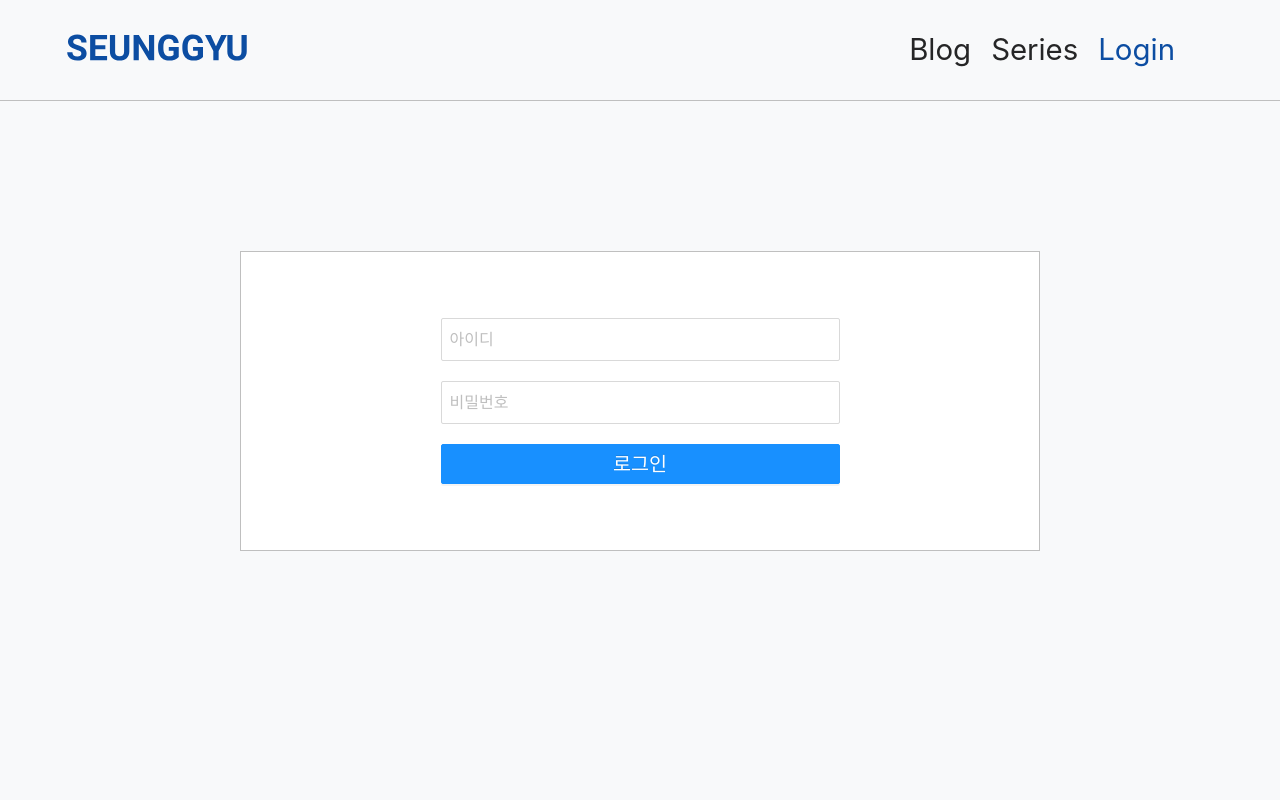
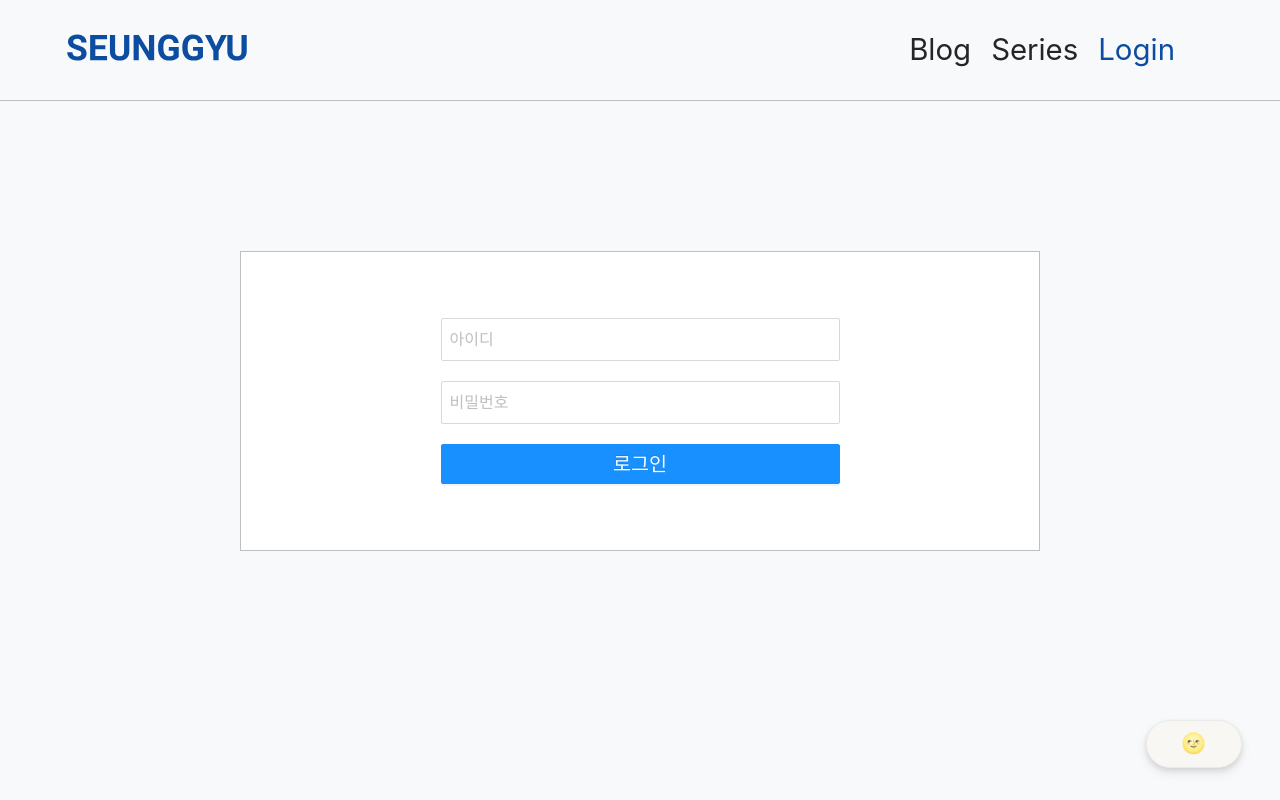
Before and after one commit to KIMSEUNGGYU/seunggyu-1, a Next.js app in the folder client/: page /login in a window 1280 px wide. Built offline with nearby package versions, Linux system fonts and the light colour scheme; no server answers; a small style sheet from the web is missing.

Commit message:
[feat] light / dark Theme Toggle
- Light / Dark 모드 전환 컴포넌트 기능 구현

```diff
--- /dev/null
+++ b/client/src/context/themeProvider.js
@@ -0,0 +1,45 @@
+import React, { createContext, useState, useContext, useCallback, useEffect } from 'react';
+import { ThemeProvider as StyledProvider } from '@emotion/react';
+
+import { lightTheme, darkTheme } from '@theme/theme';
+
+export const ThemeContext = createContext({});
+
+const ThemeProvider = ({ children }) => {
+  const [ThemeMode, setThemeMode] = useState();
+  useEffect(() => {
+    const LocalTheme = localStorage.getItem('theme') || 'light';
+    setThemeMode(LocalTheme);
+  }, []);
+
+  const themeObject = ThemeMode === 'light' ? lightTheme : darkTheme;
+
+  return (
+    <ThemeContext.Provider value={{ ThemeMode, setThemeMode }}>
+      <StyledProvider theme={themeObject}>{children}</StyledProvider>
+    </ThemeContext.Provider>
+  );
+};
+
+function useTheme() {
+  const context = useContext(ThemeContext);
+  const { ThemeMode, setThemeMode } = context;
+
+  console.log(ThemeMode, setThemeMode);
+
+  const toggleTheme = useCallback(() => {
+    if (ThemeMode === 'light') {
+      setThemeMode('dark');
+      localStorage.setItem('theme', 'dark');
+    } else {
+      setThemeMode('light');
+      localStorage.setItem('theme', 'light');
+    }
+  }, [ThemeMode]);
+
+  return [ThemeMode, toggleTheme];
+}
+
+export { ThemeProvider, useTheme };
+
+export default ThemeProvider;
--- a/client/src/pages/_app.js
+++ b/client/src/pages/_app.js
@@ -5,12 +5,14 @@ import { RecoilRoot } from 'recoil';
 import 'codemirror/lib/codemirror.css';
 import '@toast-ui/editor/dist/toastui-editor.css';
 
-import { theme } from '../theme/index';
 import Header from '@header/Header';
+import ThemeToggle from '@theme/ThemeToggle';
+import { theme } from '@theme/theme';
+import ThemeProvider from '@context/themeProvider.js';
 
 function MyApp({ Component, pageProps }) {
   return (
-    <>
+    <ThemeProvider theme={theme}>
       <Global styles={globalStyle} />
       <Head>
         <title>SEUNGGYU</title>
@@ -35,8 +37,9 @@ function MyApp({ Component, pageProps }) {
       <RecoilRoot>
         <Header />
         <Component {...pageProps} />
+        <ThemeToggle />
       </RecoilRoot>
-    </>
+    </ThemeProvider>
   );
 }
 
@@ -45,7 +48,7 @@ const globalStyle = css`
     box-sizing: border-box;
   }
   body {
-    background-color: ${theme.BACKGROUND_COLOR};
+    background-color: #f8f9fa;
     margin: 0;
     overflow-y: scroll;
   }
--- /dev/null
+++ b/client/src/theme/ThemeToggle.jsx
@@ -0,0 +1,37 @@
+import React from 'react';
+import styled from '@emotion/styled';
+
+import { useTheme } from '@context/themeProvider';
+
+function ThemeToggle() {
+  const context = useTheme();
+  const [mode, toggle] = context;
+
+  return (
+    <ToggleWrapper mode={mode} onClick={toggle}>
+      {mode === 'dark' ? '🌚' : '🌝'}
+    </ToggleWrapper>
+  );
+}
+
+const ToggleWrapper = styled.button`
+  position: fixed;
+  z-index: 999999;
+  bottom: 4%;
+  right: 3%;
+  background-color: ${(props) => props.theme.bgColor};
+  border: ${(props) => props.theme.borderColor};
+  font-size: 20px;
+  display: flex;
+  justify-content: center;
+  align-items: center;
+  width: 96px;
+  height: 48px;
+  border-radius: 30px;
+  box-shadow: ${(props) =>
+    props.mode === 'dark'
+      ? '0px 5px 10px rgba(40, 40, 40, 1), 0px 2px 4px rgba(40, 40, 40, 1)'
+      : '0 5px 10px rgba(100, 100, 100, 0.15), 0 2px 4px rgba(100, 100, 100, 0.15)'};
+`;
+
+export default ThemeToggle;
--- /dev/null
+++ b/client/src/theme/theme.ts
@@ -0,0 +1,27 @@
+// export const theme = {
+//   MAIN_COLOR: '#0C4DA2',
+//   BACKGROUND_COLOR: '#F8F9FA',
+//   BORDER_COLOR: '#BFBFBF',
+//   GREY_TEXT_COLOR: 'rgba(0,0,0,.4)',
+//   SERIES_BOX_COLOR: '#E9ECEF',
+//   H1: '2em',
+//   H2: '1.5em',
+//   H3: '1.17em',
+// };
+
+export const lightTheme = {
+  bgColor: '#F8F7F4',
+  textColor: '#31302E',
+  borderColor: '1px solid #eaeaea',
+};
+
+export const darkTheme = {
+  bgColor: '#1E1E22',
+  textColor: '#ccc',
+  borderColor: '1px solid #2c2d33',
+};
+
+export const theme = {
+  lightTheme,
+  darkTheme,
+};
--- a/client/tsconfig.paths.json
+++ b/client/tsconfig.paths.json
@@ -3,7 +3,6 @@
     "baseUrl": ".",
     "paths": {
       "@components/*": ["src/components/*"],
-      // "@pages/*": ["src/components/layout/*"],
       "@layout/*": ["src/components/layout/*"],
       "@ui/*": ["src/components/UI/*"],
       "@header/*": ["src/components/UI/header/*"],
@@ -12,7 +11,7 @@
       "@login/*": ["src/components/UI/login/*"],
       "@post/*": ["src/components/UI/post/*"],
       "@theme/*": ["src/theme/*"],
-      "@data/*": ["src/data/*"],
+      "@context/*": ["src/context/*"],
       "@common/*": ["src/common/*"],
       "@services/*": ["src/services/*"],
       "@constants/*": ["src/constants/*"],
```
